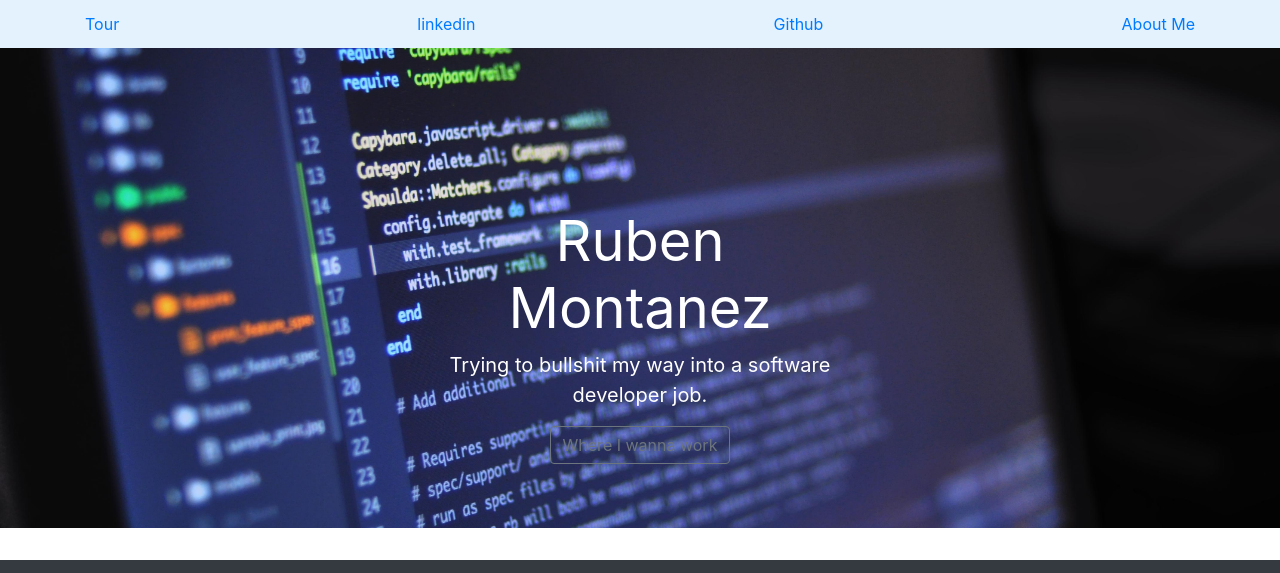
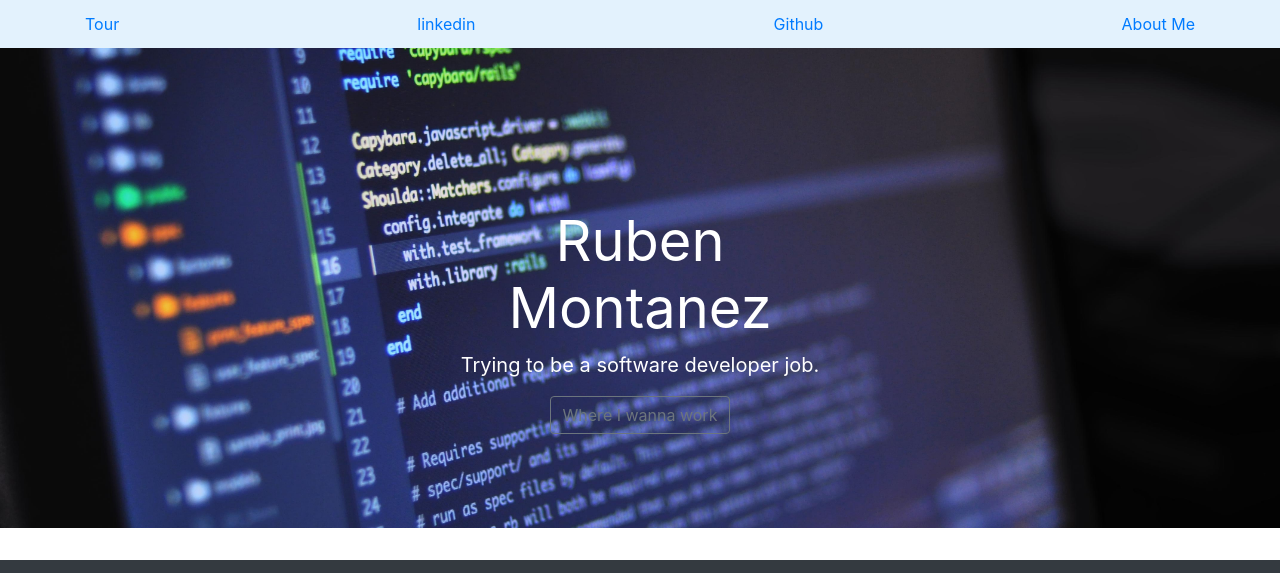
Before and after one commit to Rubenamontanez/Rubenamontanez.io, a plain HTML site: page index.html in a window 1280 px wide. Shown: the top 573 px of the page. Drawn offline with nearby package versions, Linux system fonts and the light colour scheme.

Commit message:
added work

```diff
--- a/index.html
+++ b/index.html
@@ -49,7 +49,7 @@
 <!--    <div class="position-relative overflow-hidden p-3 p-md-5 m-md-3 text-center bg-light">-->
         <div class="position-relative col-md-5 p-lg-5 mx-auto my-5 text-center">
             <h1 class="display-4 font-weight-normal">Ruben Montanez</h1>
-            <p class="lead font-weight-normal">Trying to bullshit my way into a software developer job.</p>
+            <p class="lead font-weight-normal">Trying to be a software developer job.</p>
             <a class="btn btn-outline-secondary" href="http://www.google.com">Where I wanna work</a>
         </div>
         <div class="product-device shadow-sm d-none d-md-block"></div>
```
